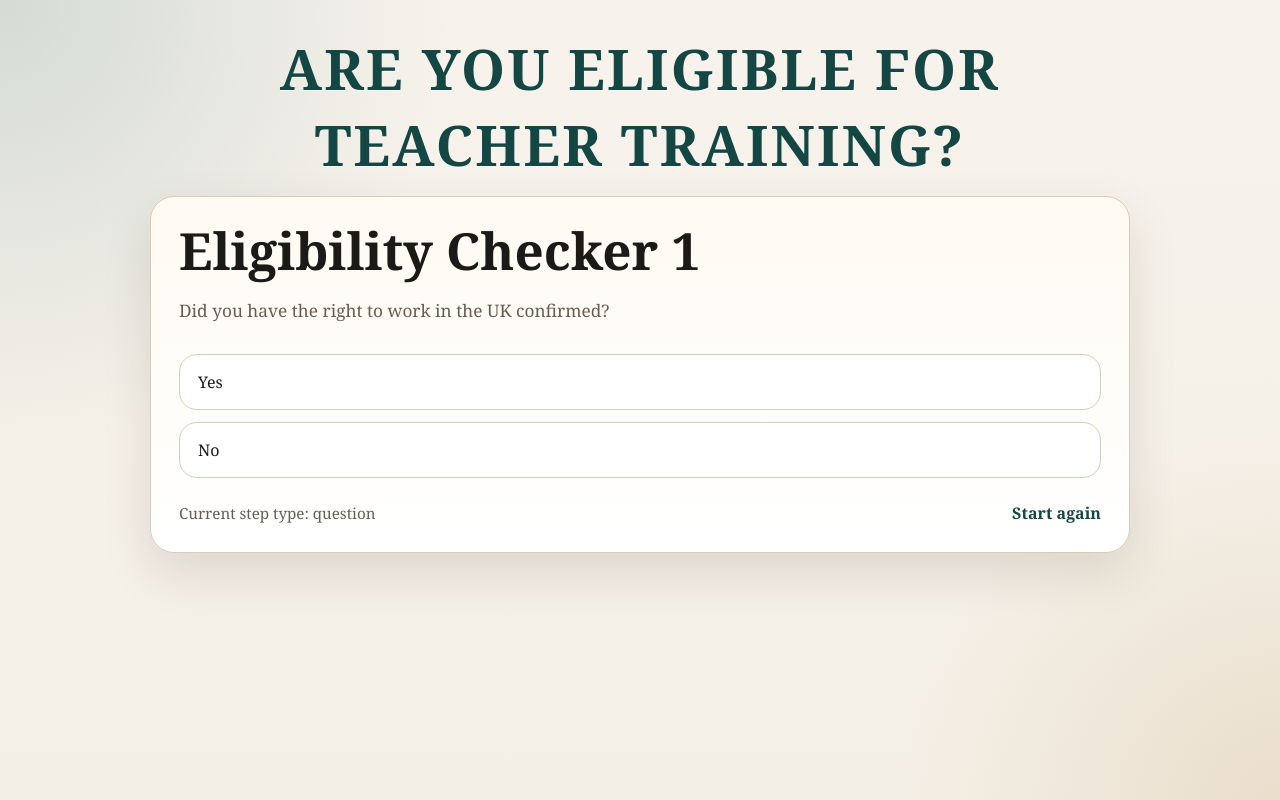
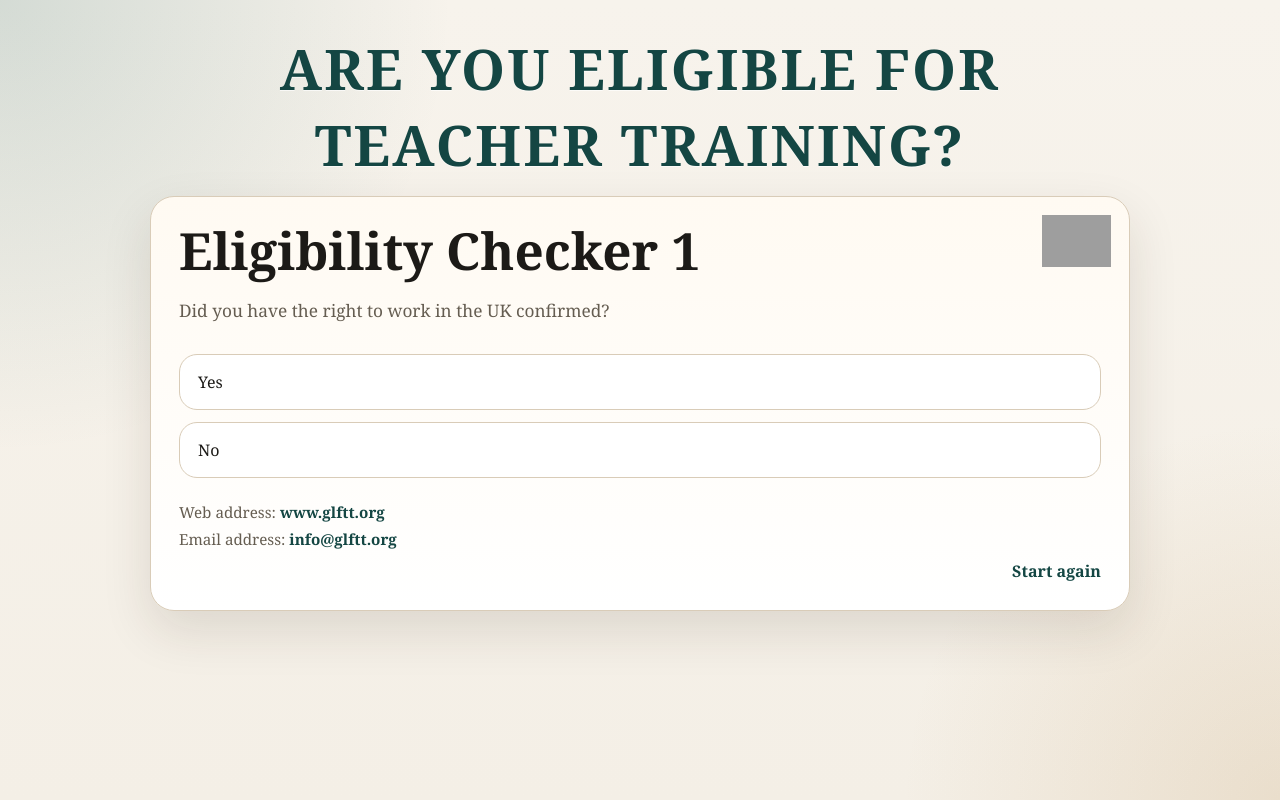
Before and after one commit to philchurch77/teach_first, a Django app: page / in a window 1280 px wide. Run offline with Django 5.2, Linux system fonts and the light colour scheme; grey boxes are pictures that could not be loaded.

Commit message:
Logo and Links

```diff
--- a/flow/templates/flow/flow.html
+++ b/flow/templates/flow/flow.html
@@ -45,6 +45,16 @@
             border-radius: 24px;
             box-shadow: var(--shadow);
             padding: 28px;
+            position: relative;
+        }
+
+        .card-logo {
+            position: absolute;
+            top: 18px;
+            right: 18px;
+            height: 52px;
+            width: auto;
+            object-fit: contain;
         }
 
         .eyebrow {
@@ -116,10 +126,39 @@
         .footer {
             margin-top: 24px;
             display: flex;
-            justify-content: space-between;
-            align-items: center;
-            gap: 16px;
+            justify-content: flex-start;
+            align-items: flex-end;
+            column-gap: 16px;
+            row-gap: 10px;
             flex-wrap: wrap;
+        }
+
+        .footer-links {
+            display: flex;
+            flex-direction: column;
+            gap: 6px;
+            align-items: flex-start;
+            flex: 1 1 100%;
+            min-width: 0;
+        }
+
+        .footer-label {
+            color: var(--muted);
+            font-size: 0.95rem;
+            line-height: 1.4;
+        }
+
+        .footer-link {
+            color: var(--accent-strong);
+            text-decoration: none;
+            font-weight: 700;
+            overflow-wrap: anywhere;
+        }
+
+        .footer-link:hover,
+        .footer-link:focus-visible {
+            text-decoration: underline;
+            outline: none;
         }
 
         .node-type {
@@ -131,6 +170,7 @@
             color: var(--accent-strong);
             text-decoration: none;
             font-weight: 700;
+            margin-left: auto;
         }
 
         .reset-link:hover,
@@ -152,12 +192,19 @@
             .copy {
                 font-size: 1rem;
             }
+
+            .card-logo {
+                height: 44px;
+                top: 14px;
+                right: 14px;
+            }
         }
     </style>
 </head>
 <body>
     <h1 class="page-title">Are you eligible for teacher training?</h1>
     <main class="card">
+        <img class="card-logo" src="/media/TSH.jpg" alt="TSH logo">
         <h2 class="question-title">{{ node.title }}</h2>
         <div class="copy">{{ node.text|urlize|linebreaksbr }}</div>
 
@@ -172,7 +219,14 @@
         </section>
 
         <footer class="footer">
-            <span class="node-type">Current step type: {{ node.type }}</span>
+            <div class="footer-links" aria-label="Contact links">
+                <div class="footer-label">
+                    Web address: <a class="footer-link" href="https://www.glftt.org">www.glftt.org</a>
+                </div>
+                <div class="footer-label">
+                    Email address: <a class="footer-link" href="mailto:info@glftt.org">info@glftt.org</a>
+                </div>
+            </div>
             <a href="/?node=start" class="reset-link">Start again</a>
         </footer>
     </main>
--- a/teachflow/settings.py
+++ b/teachflow/settings.py
@@ -141,6 +141,9 @@ USE_TZ = True
 STATIC_URL = '/static/'
 STATIC_ROOT = BASE_DIR / 'staticfiles'
 
+MEDIA_URL = '/media/'
+MEDIA_ROOT = BASE_DIR / 'media'
+
 STORAGES = {
     "default": {
         "BACKEND": "django.core.files.storage.FileSystemStorage",
--- a/teachflow/urls.py
+++ b/teachflow/urls.py
@@ -14,6 +14,8 @@ Including another URLconf
     1. Import the include() function: from django.urls import include, path
     2. Add a URL to urlpatterns:  path('blog/', include('blog.urls'))
 """
+from django.conf import settings
+from django.conf.urls.static import static
 from django.contrib import admin
 from django.urls import include, path
 
@@ -21,3 +23,7 @@ urlpatterns = [
     path('', include('flow.urls')),
     path('admin/', admin.site.urls),
 ]
+
+
+if settings.DEBUG:
+    urlpatterns += static(settings.MEDIA_URL, document_root=settings.MEDIA_ROOT)
```
